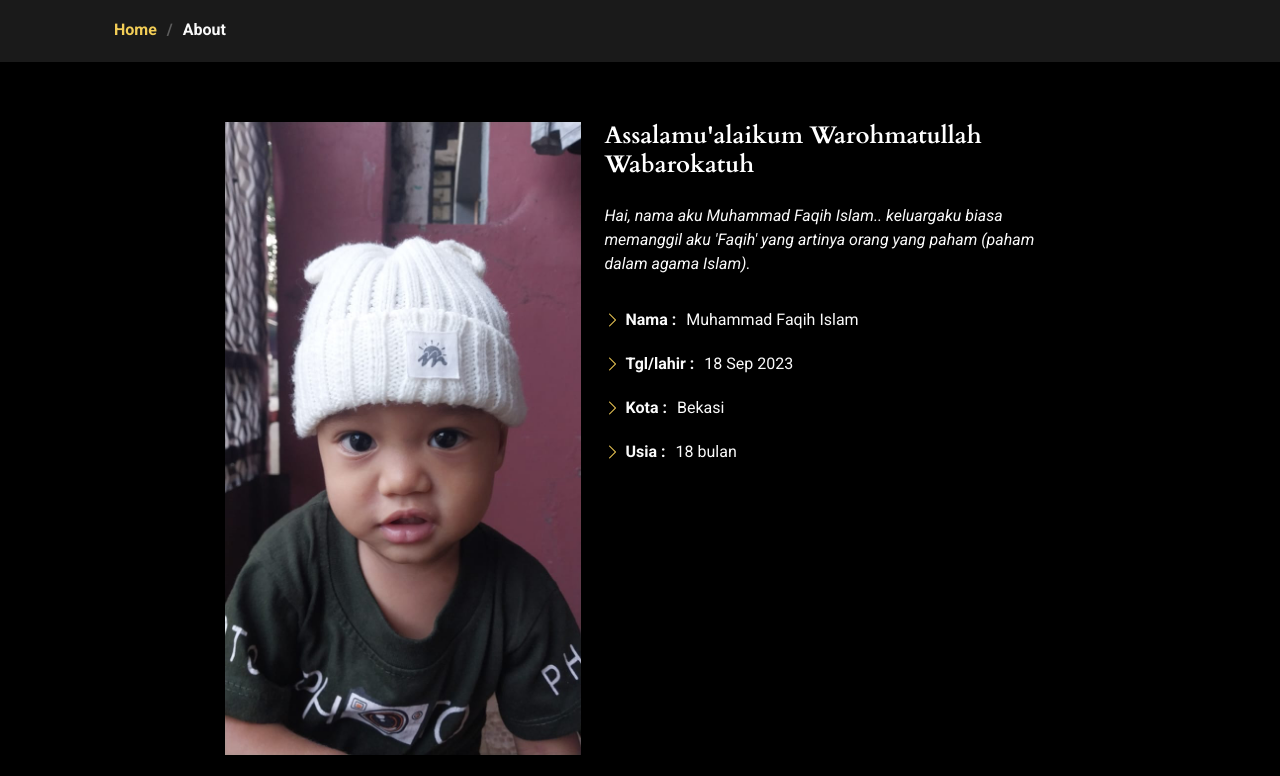
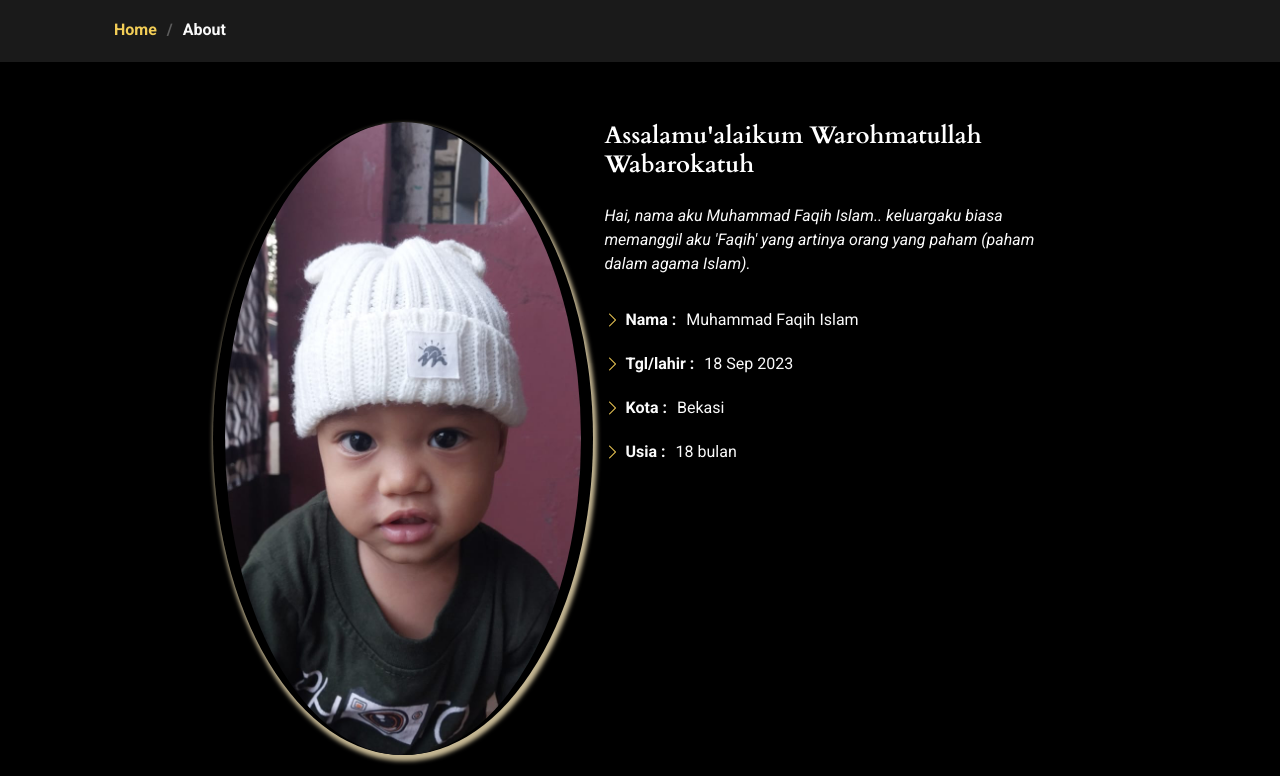
Before and after one commit to Resa-98/Muhammad-Faqih-Islam, a plain HTML site: page about.html in a window 1280 px wide. Shown: the part 400-1176 px from the top of the page. Drawn offline with Linux system fonts and the light colour scheme.

Commit message:
Add style Box Shadow of Profile Image

```diff
--- a/about.html
+++ b/about.html
@@ -103,16 +103,14 @@
             <li><a href="contact.html">Contact</a></li> -->
             </li>
           </ul>
-
           <i class="mobile-nav-toggle d-xl-none bi bi-list"></i>
         </nav>
-
-        <div class="header-social-links">
+        <!-- <div class="header-social-links">
           <a href="#" class="twitter"><i class="bi bi-twitter-x"></i></a>
           <a href="#" class="facebook"><i class="bi bi-facebook"></i></a>
           <a href="#" class="instagram"><i class="bi bi-instagram"></i></a>
           <a href="#" class="linkedin"><i class="bi bi-linkedin"></i></a>
-        </div>
+        </div> -->
       </div>
     </header>
 
@@ -149,8 +147,8 @@
       <section id="about" class="about section">
         <div class="container" data-aos="fade-up" data-aos-delay="100">
           <div class="row gy-4 justify-content-center">
-            <div class="col-lg-4">
-              <img src="assets/img/profile-img.jpg" class="img-fluid rounded-bott" alt="profile" />
+            <div class="col-lg-4 rounded-circle profile">
+              <img src="assets/img/profile-img.jpg" class="img-fluid rounded-circle " alt="profile" />
             </div>
             <div class="col-lg-5 content">
               <h2>Assalamu'alaikum Warohmatullah Wabarokatuh</h2>
--- a/assets/css/main.css
+++ b/assets/css/main.css
@@ -951,6 +951,9 @@ section,
   line-height: 0;
 }
 
+.profile {
+  box-shadow: 2px 4px 4px 2px #c6b894;
+}
 /*--------------------------------------------------------------
 # Testimonials Section
 --------------------------------------------------------------*/
```
Also changed, not shown: index.html (+1 -2 lines), assets/img/logo.png.
